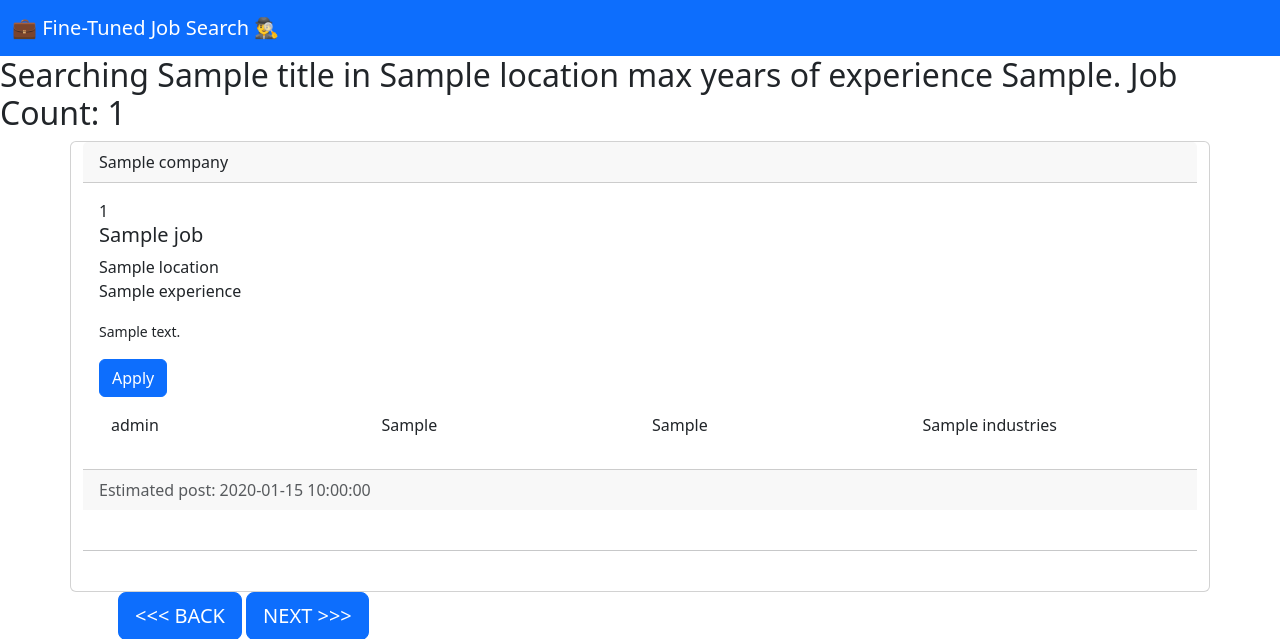
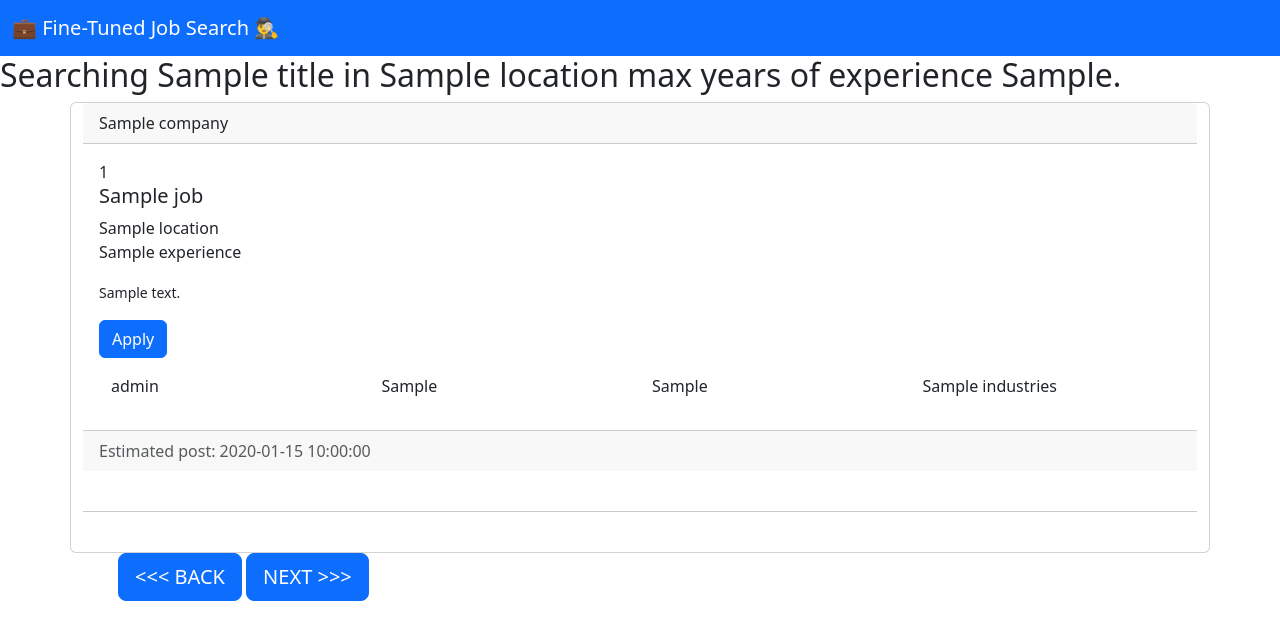
Before and after one commit to mikewschmidt/fine-tuned-job-search, a Flask app: template templates/results.html in a window 1280 px wide. Shown: the top 639 px of the page. Run offline with Flask 3, Linux system fonts and the light colour scheme; the template is opened without the code that fills it: most values are stand-ins (such as "Sample title", 1, 10 or a date in 2020); parts of the project's set-up code (start-up, migrations or seed data) failed here and were passed over; some libraries are stand-ins or nearby versions.

Commit message:
minor cleaning

```diff
--- a/templates/results.html
+++ b/templates/results.html
@@ -1,7 +1,7 @@
 {% extends "base.html" %}
 
 {% block content %}
-    <h2>Searching {{ title }} in {{ location }} max years of experience {{ max_years }}. Job Count: {{ job_count }}</h2>
+    <h2>Searching {{ title }} in {{ location }} max years of experience {{ max_years }}. </h2>
 
     <div class="card container text_center">
         {% for job in job_list %}
```
